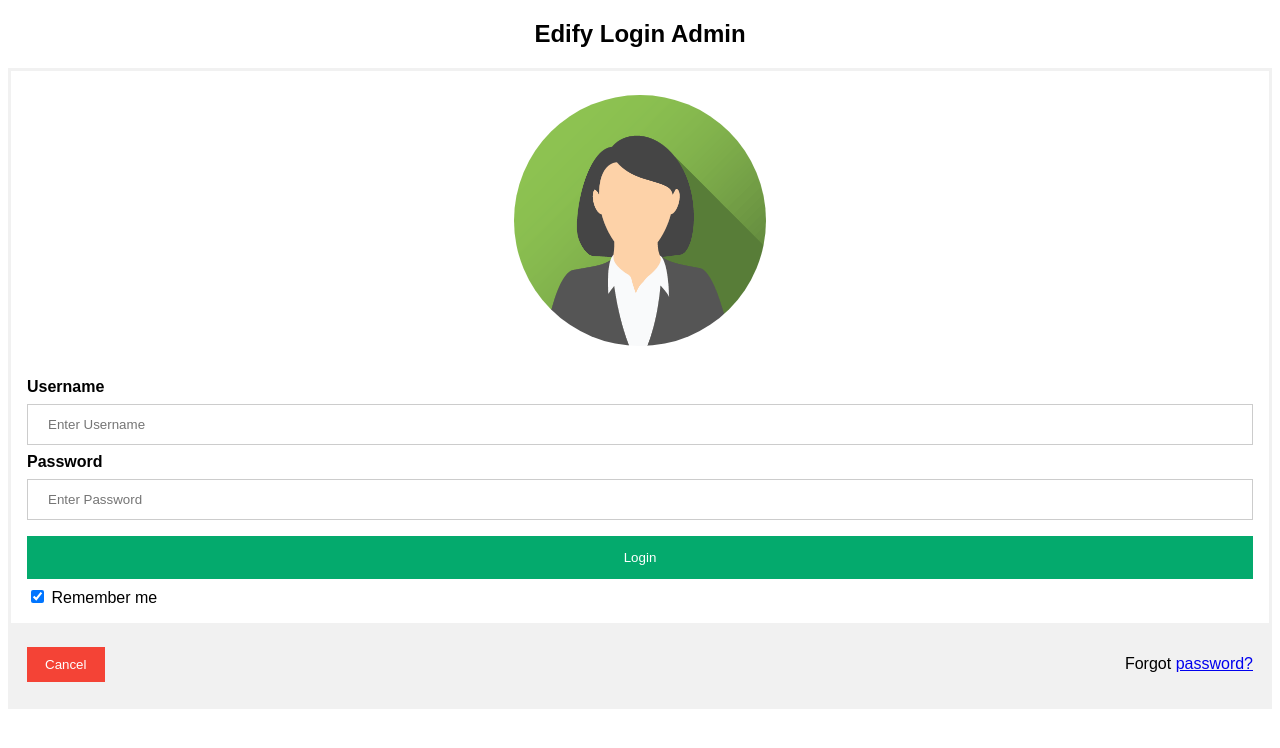
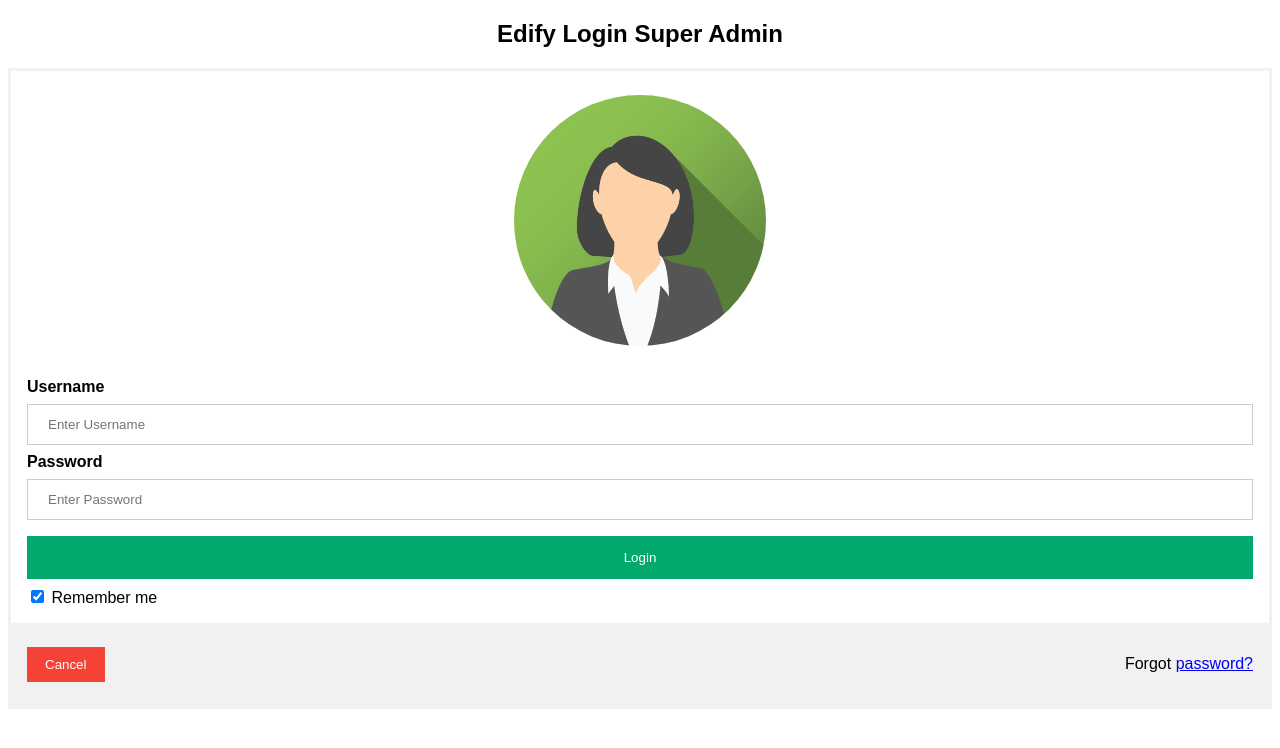
Before and after one commit to chittibabu9595/login-2503, a plain HTML site: page index.html in a window 1280 px wide. Drawn offline with Linux system fonts and the light colour scheme.

Commit message:
Update index.html

```diff
--- a/index.html
+++ b/index.html
@@ -68,7 +68,7 @@
 </head>
 <body>
 
-<h2><center>Edify Login Admin</center></h2>
+<h2><center>Edify Login Super Admin</center></h2>
 
 <form action="/action_page.php" method="post">
   <div class="imgcontainer">
```
